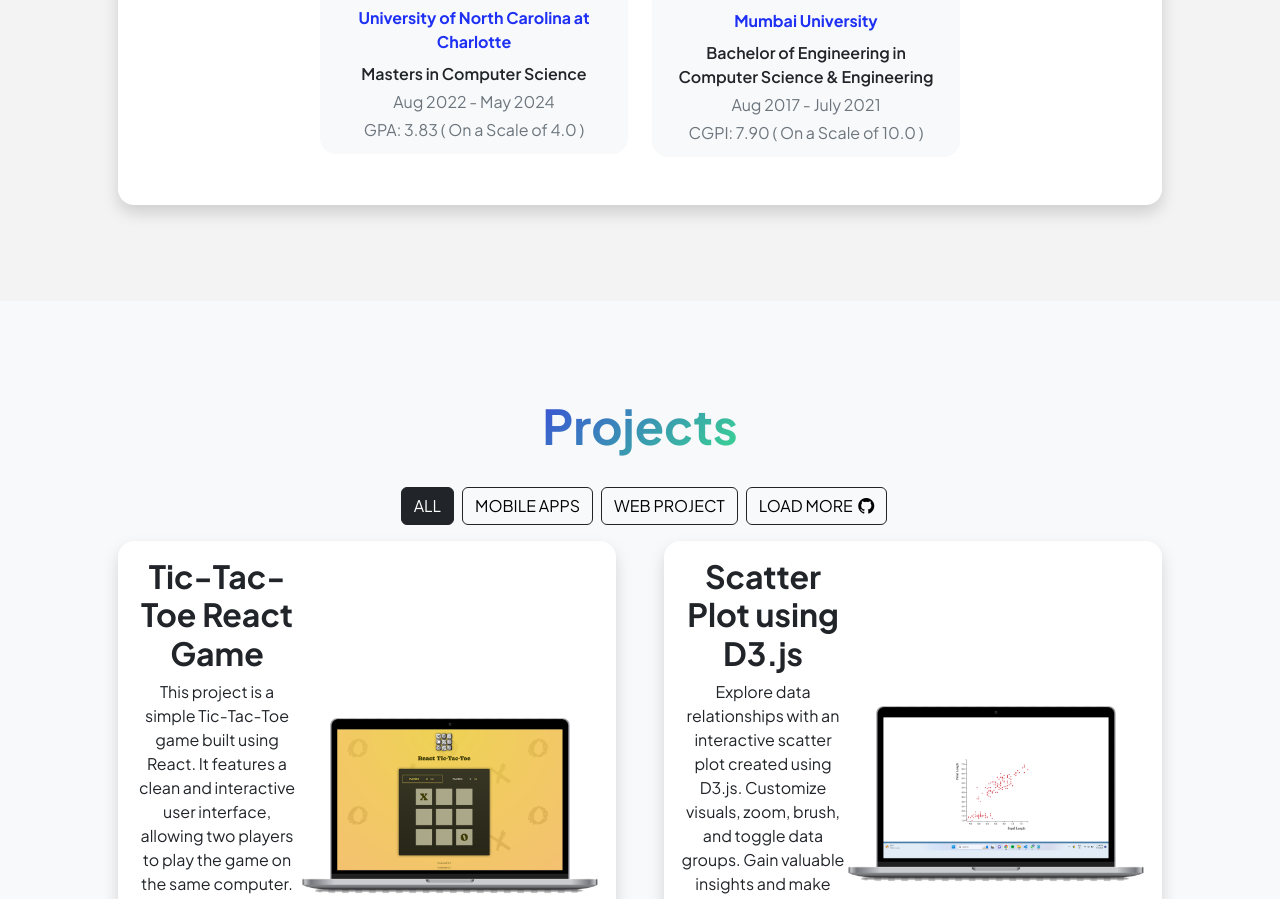
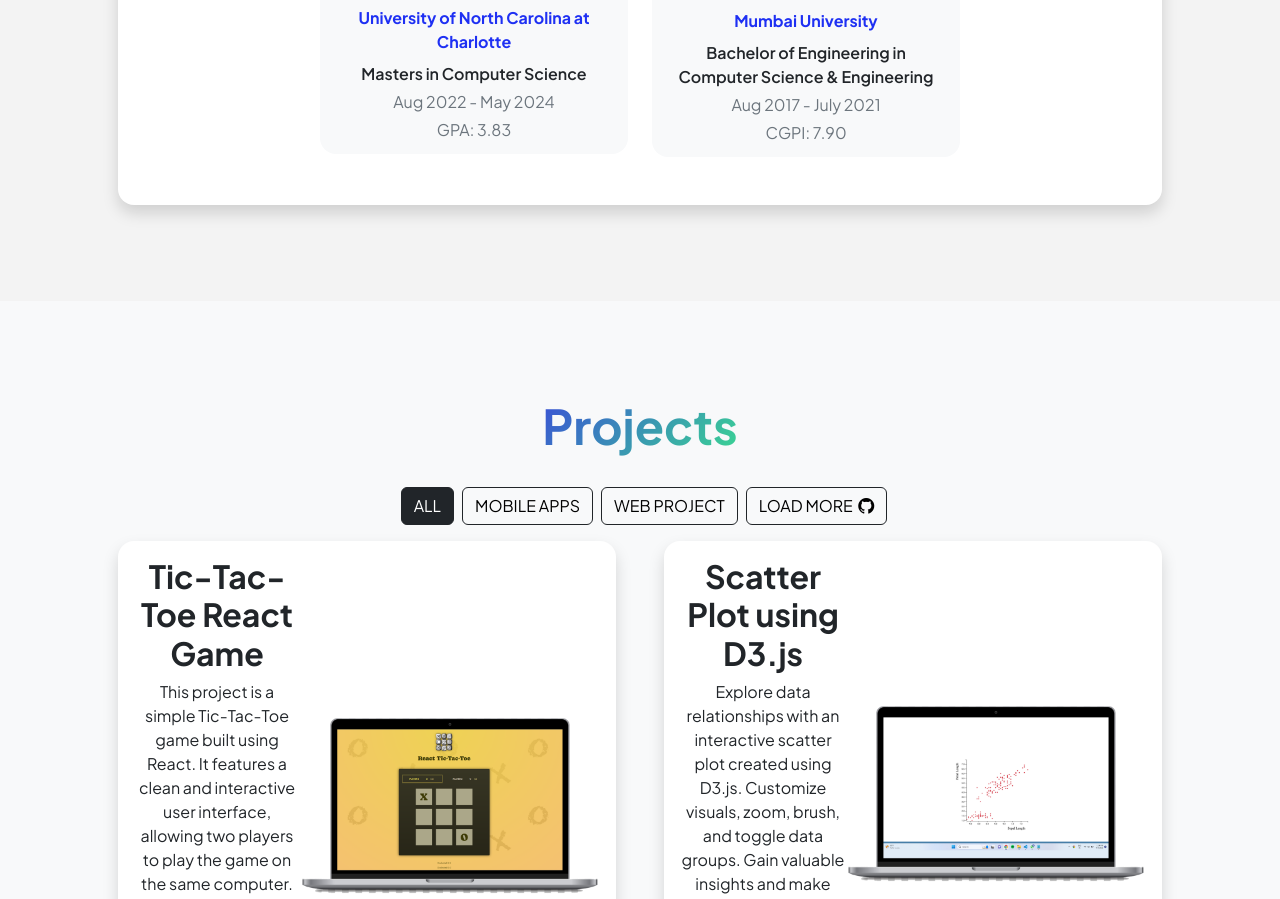
Before and after one commit to deepfuriya/portfolio-react, a React (Create React App) app: page / in a window 1280 px wide. Shown: the part 3470-4369 px from the top of the page. Built offline with nearby package versions, Linux system fonts and the light colour scheme.

Commit message:
removed on scale of

```diff
--- a/src/constants.js
+++ b/src/constants.js
@@ -70,7 +70,7 @@ export const EDUCATION = {
         degree: "Masters in Computer Science",
         university: "University of North Carolina at Charlotte",
         duration: "Aug 2022 - May 2024",
-        gpa: "GPA: 3.83 ( On a Scale of 4.0 )",
+        gpa: "GPA: 3.83",
         link: "https://www.charlotte.edu/",
         logo: uncc
     },
@@ -78,7 +78,7 @@ export const EDUCATION = {
         degree: "Bachelor of Engineering in Computer Science & Engineering",
         university: "Mumbai University",
         duration: "Aug 2017 - July 2021",
-        gpa: "CGPI: 7.90 ( On a Scale of 10.0 )",
+        gpa: "CGPI: 7.90",
         link: "https://www.sakec.ac.in/cs/",
         logo: mu
     }
```
